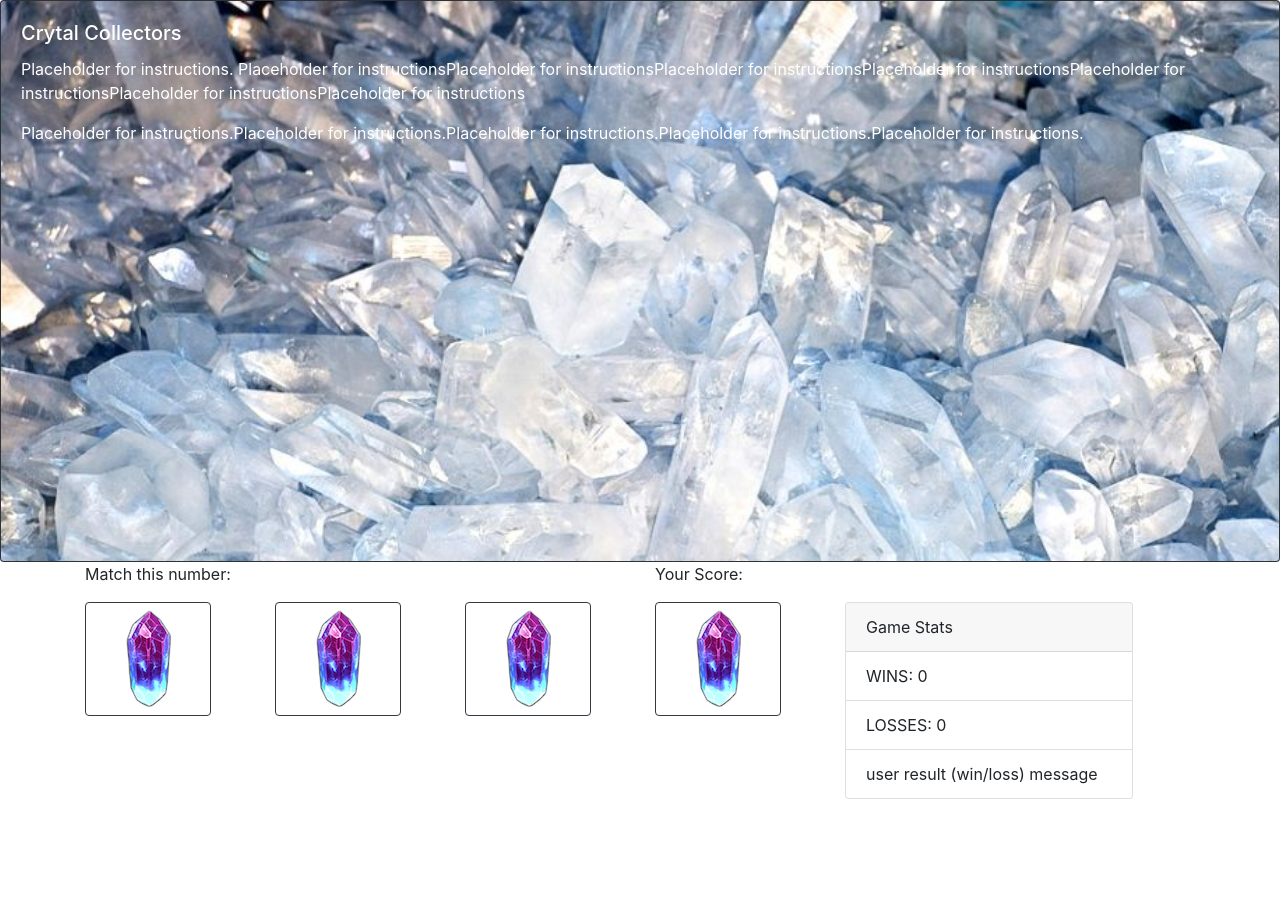
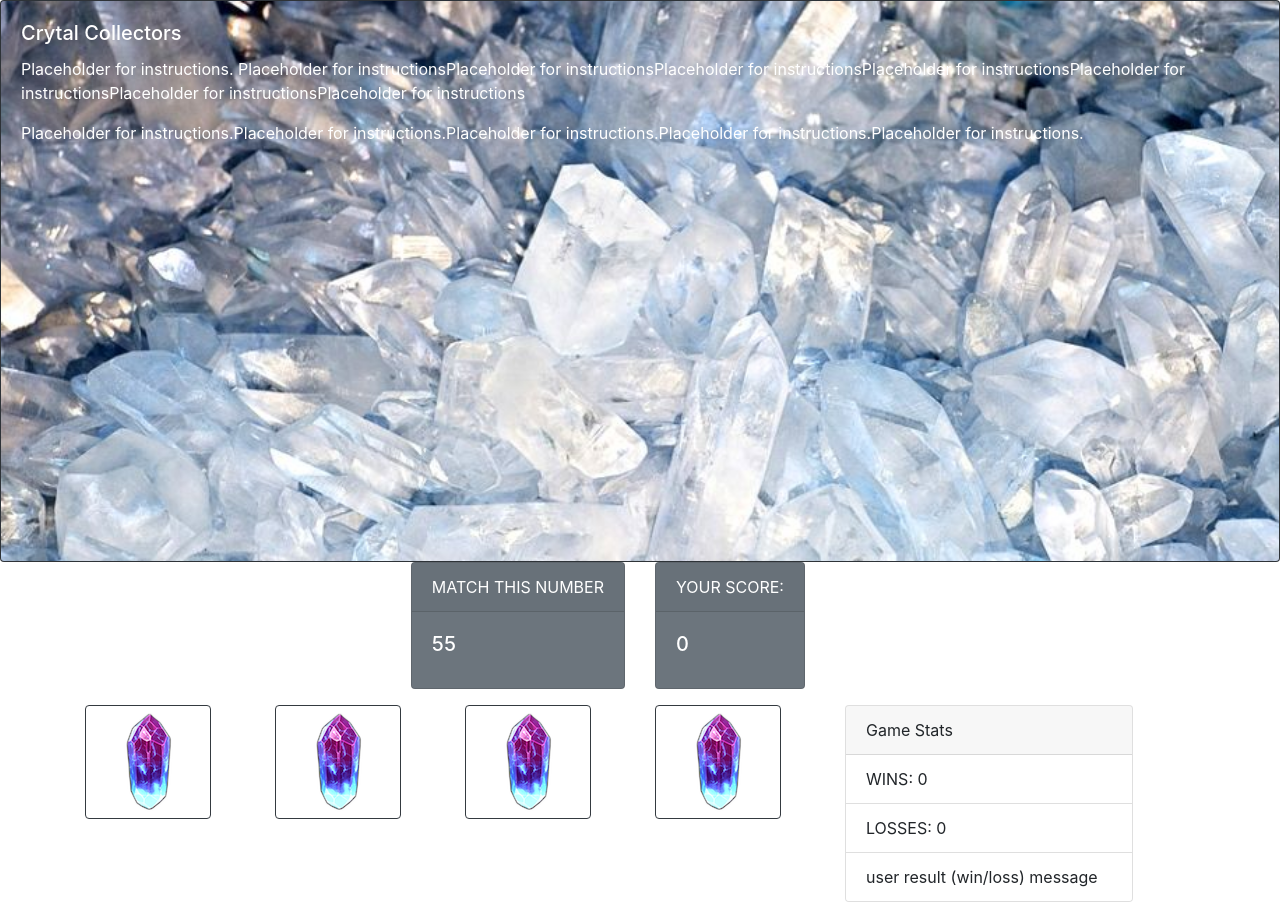
Before and after one commit to cclohisy/week-4-game, a plain HTML site: page index.html in a window 1280 px wide. Before the commit the page ends 800 px from the top, so only its background shows below. Drawn offline with nearby package versions, Linux system fonts and the light colour scheme.

```diff
--- a/index.html
+++ b/index.html
@@ -6,8 +6,16 @@
         <meta name="viewport" content="width=device-width, initial-scale=1.0">
         <meta http-equiv="X-UA-Compatible" content="ie=edge">
         <title>Crystal Guessing Game</title>
+        <!-- link to bootstrap -->
         <link rel="stylesheet" href="https://maxcdn.bootstrapcdn.com/bootstrap/4.0.0/css/bootstrap.min.css" integrity="sha384-Gn5384xqQ1aoWXA+058RXPxPg6fy4IWvTNh0E263XmFcJlSAwiGgFAW/dAiS6JXm"
                 crossorigin="anonymous">
+
+        <!-- Added link to the jQuery Library  not working :( -->
+        <script src="https://cdnjs.cloudflare.com/ajax/libs/jquery/3.2.1/jquery.min.js"></script>
+
+        <!-- link to javascript file -->
+        <!-- <script src="assets/javascript/game.js"></script> -->
+
 </head>
 
 <body>
@@ -26,18 +34,29 @@
 
         <div class="container">
                 <!-- row to display computer score and user score  -->
-                <div class="row">
+                <div class="row ">
                         <!-- block to display computer score -->
                         <div class="col-md-6">
-                                <p>Match this number:
-                                        <span id="computerScore"></span>
-                                </p>
+                                <div class="card text-white bg-secondary mb-3 float-right" style="max-width: 18rem;">
+                                        <div class="card-header">MATCH THIS NUMBER</div>
+                                        <div class="card-body">
+                                                <h5 class="card-title">
+                                                        <span id="computerScore">Computer Score</span>
+                                                </h5>
+                                        </div>
+                                </div>
                         </div>
+
                         <!-- block to display user score  -->
                         <div class="col-md-6">
-                                <p>Your Score:
-                                        <span id="userScore"></span>
-                                </p>
+                                <div class="card text-white bg-secondary mb-3 float-left" style="max-width: 18rem;">
+                                        <div class="card-header">YOUR SCORE: </div>
+                                        <div class="card-body">
+                                                <h5 class="card-title">
+                                                        <span id="userScore">User Score</span>
+                                                </h5>
+                                        </div>
+                                </div>
                         </div>
 
                 </div>
@@ -73,12 +92,14 @@
                                         </div>
                                         <ul class="list-group list-group-flush">
                                                 <li class="list-group-item"> WINS:
-                                                        <span id="wins">0</span>
+                                                        <span id="win"></span>
                                                 </li>
                                                 <li class="list-group-item"> LOSSES:
-                                                        <span id="loss">0</span>
+                                                        <span id="loss"></span>
                                                 </li>
-                                                <li class="list-group-item"><span id="result">user result (win/loss) message </span></li>
+                                                <li class="list-group-item">
+                                                        <span id="result">user result (win/loss) message </span>
+                                                </li>
                                         </ul>
                                 </div>
                         </div>
@@ -86,10 +107,88 @@
 
                 </div>
         </div>
+        <script>
+                //establish variables
+                //compScore
+                var computerScore = Math.floor(Math.random() * 102) + 1;
+                console.log("comp guesss " + computerScore);
+                //userScore
+                var userScore = 0;
+                console.log("user score " + userScore);
+                //win
+                var win = 0;
+                //loss
+                var loss = 0;
+                //resultWon
+                var resultWin = "You Won!!!!!"
+                //resultLoss
+                var resultLoss = "You Lost :(";
+
+                //set id for each button?, buttons given class of crystal...
+
+
+                //display initial values of..
+                //compScore
+                $("#computerScore").text(computerScore);
+                //userScore
+                $("#userScore").text(userScore);
+                //win
+                $("#win").text(win);
+                //loss
+                $("#loss").text(loss);
+
+                // establish random crystal vaules 1-12
+                var crystal = Math.floor(Math.random() * 12) + 1;
+                console.log("crystal value " + crystal);
+                //assign different random value to each crystal (4 diff vaules for four crystals)...TBD
+
+                //create function to reset game - will run after user win or loss
+                function reset() {
+                        //set user score to 0
+                        userScore = 0
+                        //display new user score
+                        $("#userScore").text(userScore);
+                        console.log("user score " + userScore);
+                        //generate new random computer score
+                        computerScore = Math.floor(Math.random() * 102) + 19;
+                        console.log("comp guesss " + computerScore);
+                        //display new computer score
+                        $("#computerScore").text(computerScore);
+                        // generate new random vaules for each crystal
+                        crystal = Math.floor(Math.random() * 12) + 1;
+                        console.log("crystal value " + crystal);
+                };
+
+                //IF user score == computer score
+                if (userScore === computerScore) {
+                        //increase wins +1
+                        win++;
+                        console.log("win count " + win);
+                        //display new vaule of win in #win
+                        $("#win").text(win);
+                        //display you won result message in #result
+                        $("#result").text(resultWin);
+                        //call reset function
+                        reset();
+                }
+                //ELSE IF user score < computer score
+                else if( userScore < computerScore){
+                // when user clicks crystal
+                $(".crystal").on("click", function(){
+                        //add value of crystal clicked to previous userScore
+                        userScore = this.userScore + crystal;
+                        console.log("new user score " + userScore);
+                        //display new value of userScore in #userScore
+                        $("userScore").text(userScore);
+
+
+                })
+
+                };
 
 
 
-
+        </script>
 
         <script src="https://code.jquery.com/jquery-3.2.1.slim.min.js" integrity="sha384-KJ3o2DKtIkvYIK3UENzmM7KCkRr/rE9/Qpg6aAZGJwFDMVNA/GpGFF93hXpG5KkN"
                 crossorigin="anonymous"></script>
@@ -97,6 +196,8 @@
                 crossorigin="anonymous"></script>
         <script src="https://maxcdn.bootstrapcdn.com/bootstrap/4.0.0/js/bootstrap.min.js" integrity="sha384-JZR6Spejh4U02d8jOt6vLEHfe/JQGiRRSQQxSfFWpi1MquVdAyjUar5+76PVCmYl"
                 crossorigin="anonymous"></script>
+
+
 </body>
 
 </html>
```
Also changed, not shown: assets/javascript/game.js (+50 -16 lines).
